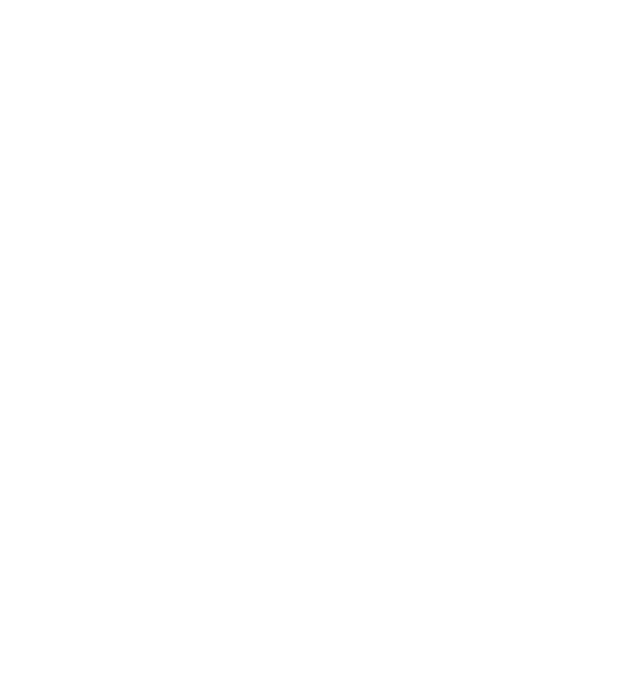
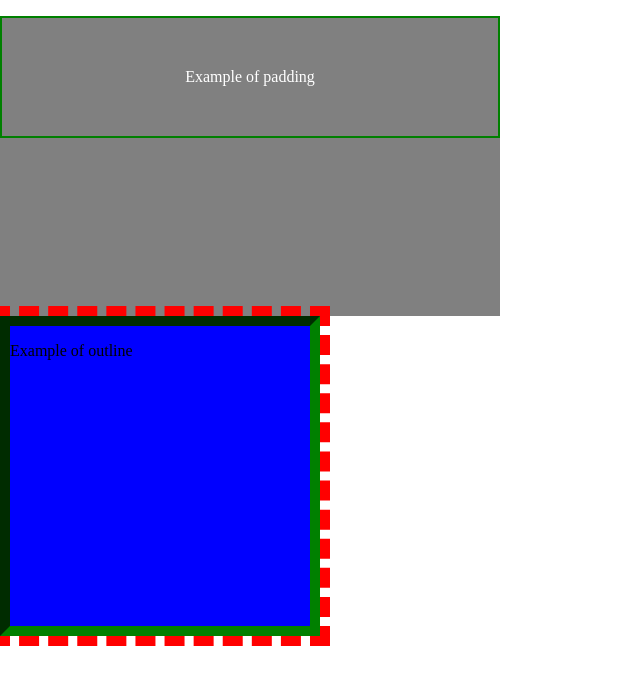
Before and after one commit to gustavogarciac/discover-rocketseat, a plain HTML site: page 004 - Uma caixa dentro da outra/003.html in a window 1280 px wide. Shown: the whole page, without its empty margins (0-640 px from the left). Drawn offline with Linux system fonts and the light colour scheme.

Commit message:
Update 003

```diff
--- a/004 - Uma caixa dentro da outra/003.html
+++ b/004 - Uma caixa dentro da outra/003.html
@@ -5,8 +5,38 @@
     <meta http-equiv="X-UA-Compatible" content="IE=edge">
     <meta name="viewport" content="width=device-width, initial-scale=1.0">
     <title>Document</title>
+    <style>
+        body {
+            margin: 0;
+            padding: 0;
+            box-sizing: border-box;
+        }
+        div.paddingexample {
+            width: 500px;
+            height: 300px;
+            background: grey;
+            color: white;
+        }
+        div.paddingexample > p {
+            border: 2px solid green;
+            padding: 50px;
+            text-align: center;
+        }
+        div.outline-example {
+            height: 300px;
+            width: 300px;
+            background: blue;
+            border: 10px inset green;
+            outline: 10px dashed red;
+        }
+    </style>
 </head>
 <body>
-
+    <div class="paddingexample">
+        <p>Example of padding</p>
+    </div>
+    <div class="outline-example">
+        <p>Example of outline</p>
+    </div>
 </body>
 </html>
```
